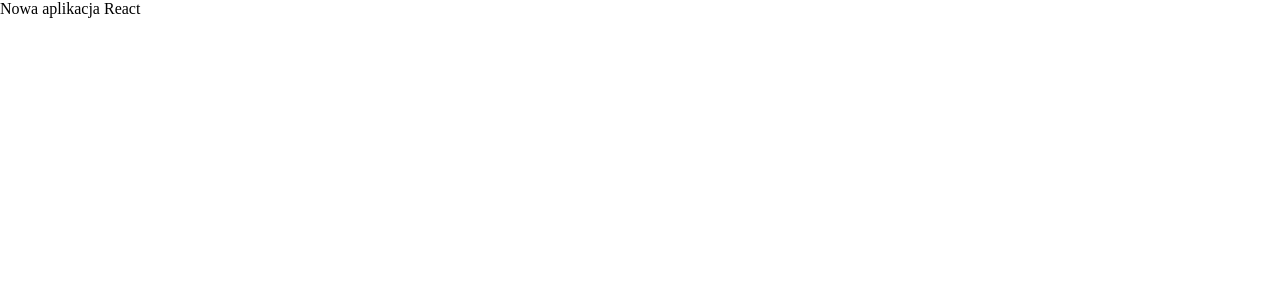
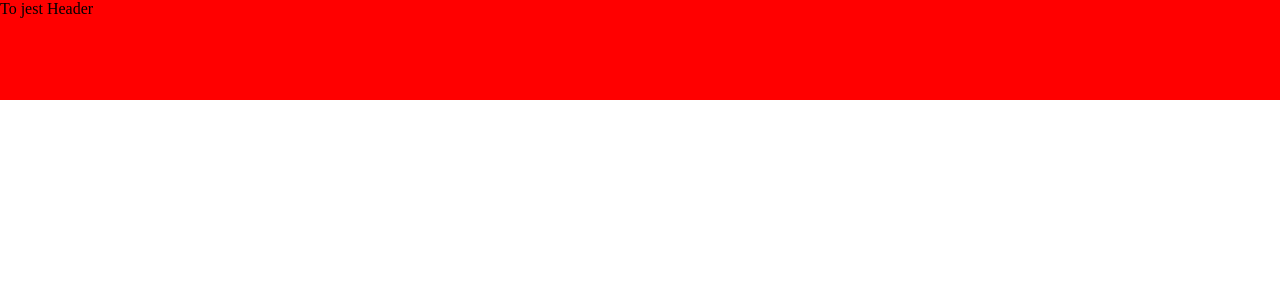
Before and after one commit to KarolWisniewski92/Store-DemoApp, a React (Create React App) app: page / in a window 1280 px wide. Shown: the top 300 px of the page. Built offline with nearby package versions, Linux system fonts and the light colour scheme.

Commit message:
Dodano pliki sass i css. Utworzono component Header

```diff
--- /dev/null
+++ b/sass/index.sass
@@ -0,0 +1,12 @@
+*
+    margin: 0
+    padding: 0
+    box-sizing: border-box
+
+
+//Header Section
+
+.header
+    background-color: red
+    height: 100px
+// ------------------
--- a/src/components/App.js
+++ /dev/null
@@ -1,9 +0,0 @@
-function App() {
-  return (
-    <div>
-      <p>Nowa aplikacja React</p>
-    </div>
-  );
-}
-
-export default App;
--- /dev/null
+++ b/src/components/App.jsx
@@ -0,0 +1,15 @@
+import React from 'react';
+import Header from './Header';
+
+
+
+class App extends React.Component {
+  render() {
+    return (
+      <Header />
+    );
+  }
+
+}
+
+export default App;
--- /dev/null
+++ b/src/components/Header.jsx
@@ -0,0 +1,9 @@
+import React from "react";
+
+class Header extends React.Component {
+    render() {
+        return (<div className="header">To jest Header</div>)
+    }
+}
+
+export default Header;
--- /dev/null
+++ b/src/css/index.css
@@ -0,0 +1,12 @@
+* {
+  margin: 0;
+  padding: 0;
+  -webkit-box-sizing: border-box;
+          box-sizing: border-box;
+}
+
+.header {
+  background-color: red;
+  height: 100px;
+}
+/*# sourceMappingURL=index.css.map */
--- a/src/index.css
+++ /dev/null
@@ -1,5 +0,0 @@
-* {
-  margin: 0;
-  padding: 0;
-  box-sizing: border-box;
-}
--- a/src/index.js
+++ b/src/index.js
@@ -1,6 +1,6 @@
 import React from 'react';
 import ReactDOM from 'react-dom';
-import './index.css';
+import './css/index.css';
 import Router from './components/Router';
 
 ReactDOM.render(
```
Also changed, not shown: 1 other file (tests, documents, lock files or other folders).
